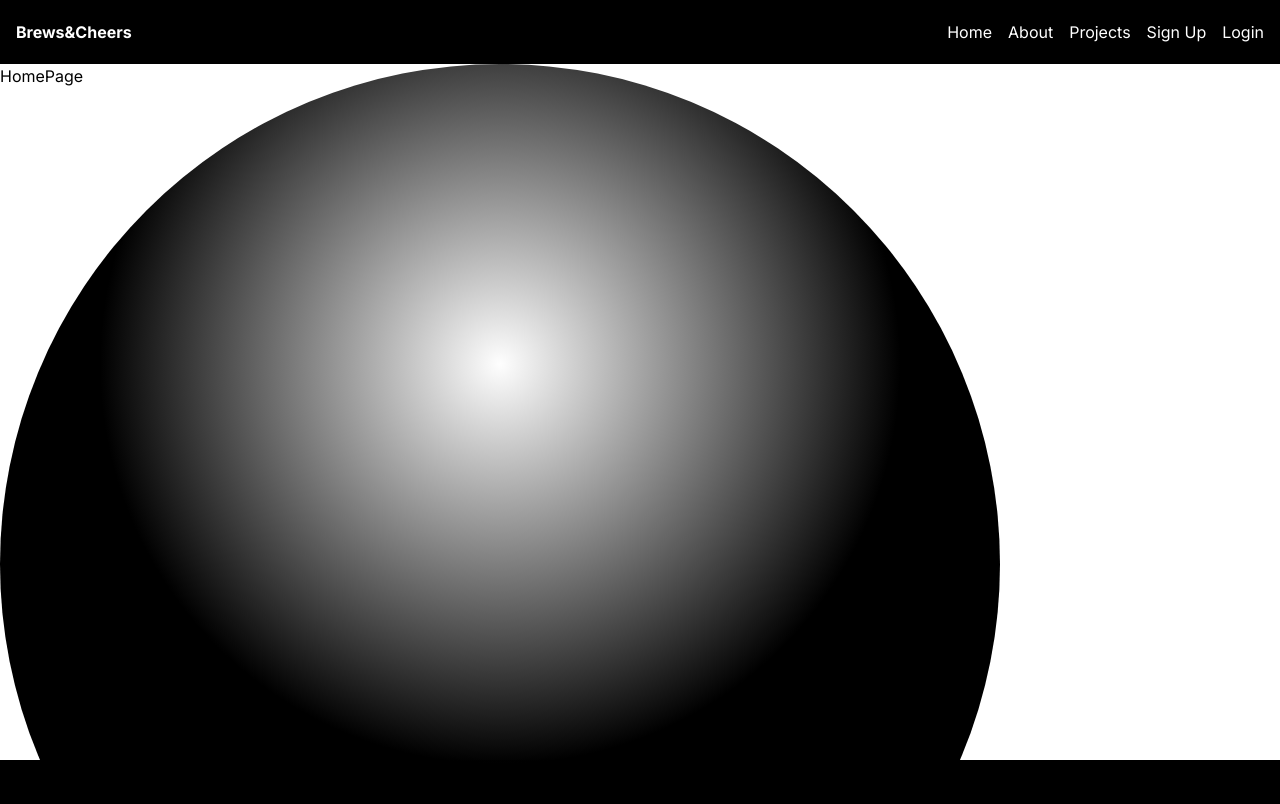
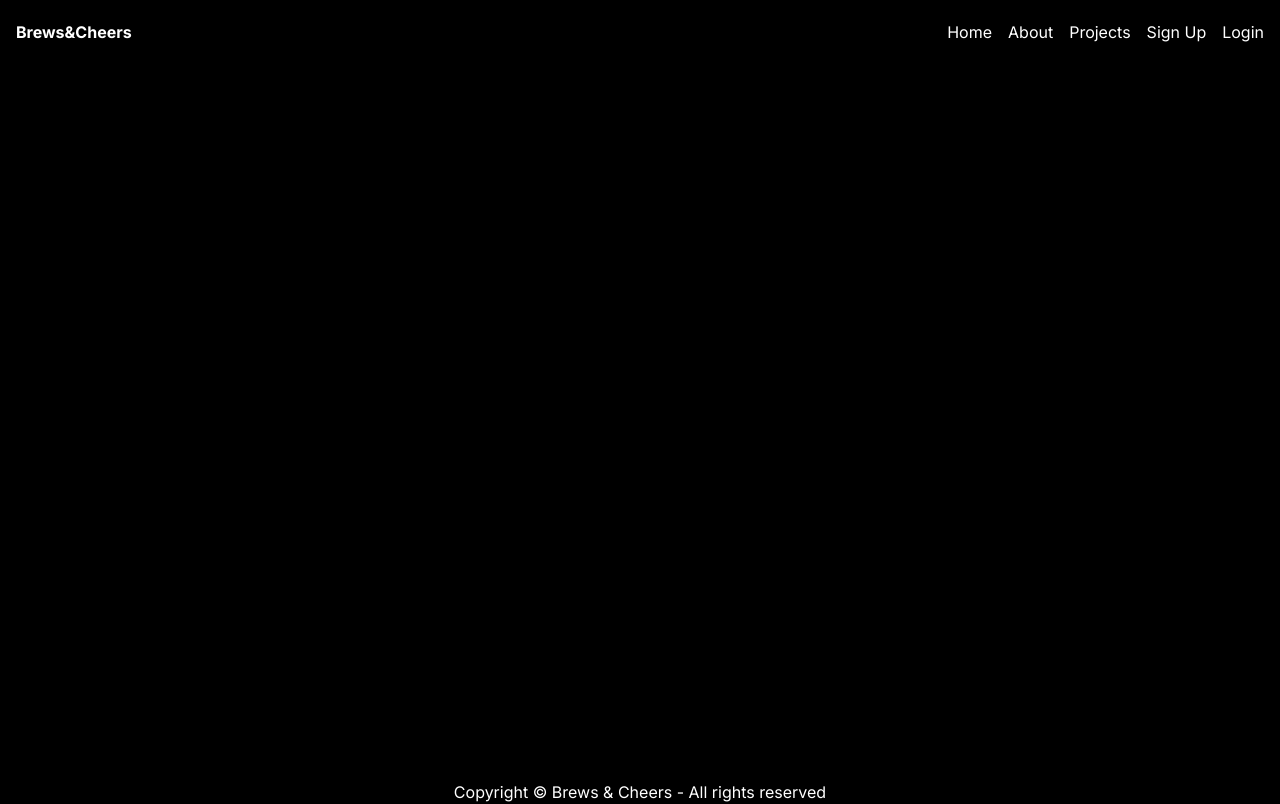
Before and after one commit to SumitRodrigues/brews-and-cheers, a Next.js app: page / in a window 1280 px wide. Shown: the top 804 px of the page. Built offline with nearby package versions, Linux system fonts and the light colour scheme.

Commit message:
Updated more content on homepage and gave nice background

```diff
--- a/app/layout.js
+++ b/app/layout.js
@@ -14,22 +14,12 @@ export default function RootLayout({ children }) {
   return (
     <html lang="en">
       <body className={inter.className}>
-        <Navbar />
-        <div className="min-h-[87vh]">
-          <div class="relative h-full w-full bg-black">
-            <div class="absolute bottom-0 left-0 right-0 top-0
-        bg-[linear-gradient(to_right,#4f4f4f2e_1px,transparent_1px),linear-gradient(to_bottom,#8080800a_1px,transparent_1px)]
-         bg-[size:14px_24px]">
-            </div>
-            <div class="absolute left-0 right-0 top-[-10%] h-[1000px] w-[1000px] rounded-full
-         bg-[radial-gradient(circle_400px_at_50%_300px,#fbfbfb36,#000)]">
-            </div>
-          </div>
-
-          {children}
+        <Navbar/>
+        <div className="min-h-[87vh] bg-[#000000] bg-[radial-gradient (#ffffff33_1px,#00091d_1px)] bg-[size:20px_20px]">
+        {children}
         </div>
-        <Footer />
-      </body>
+        <Footer/>
+        </body>
     </html>
   );
 }
```
